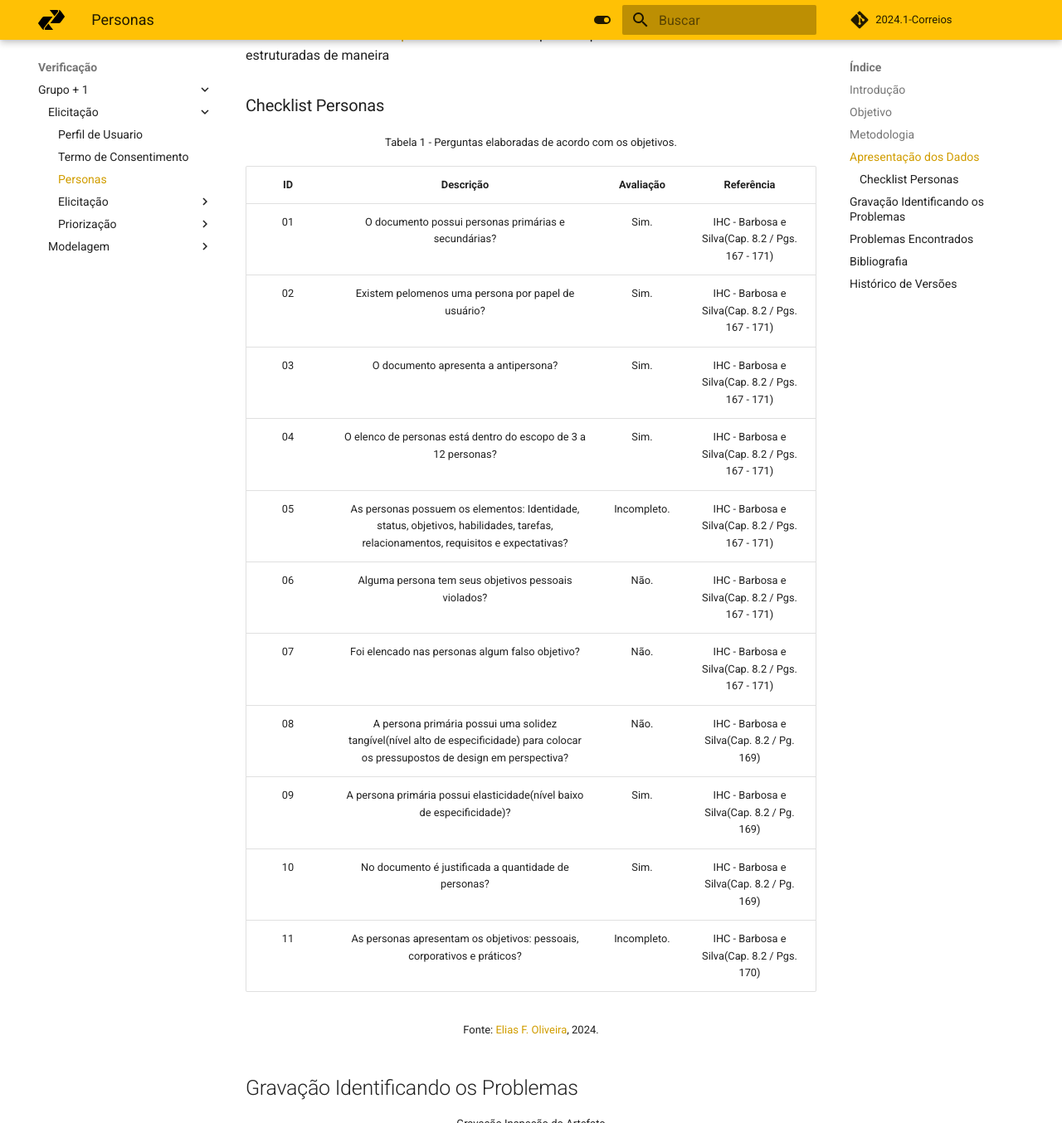
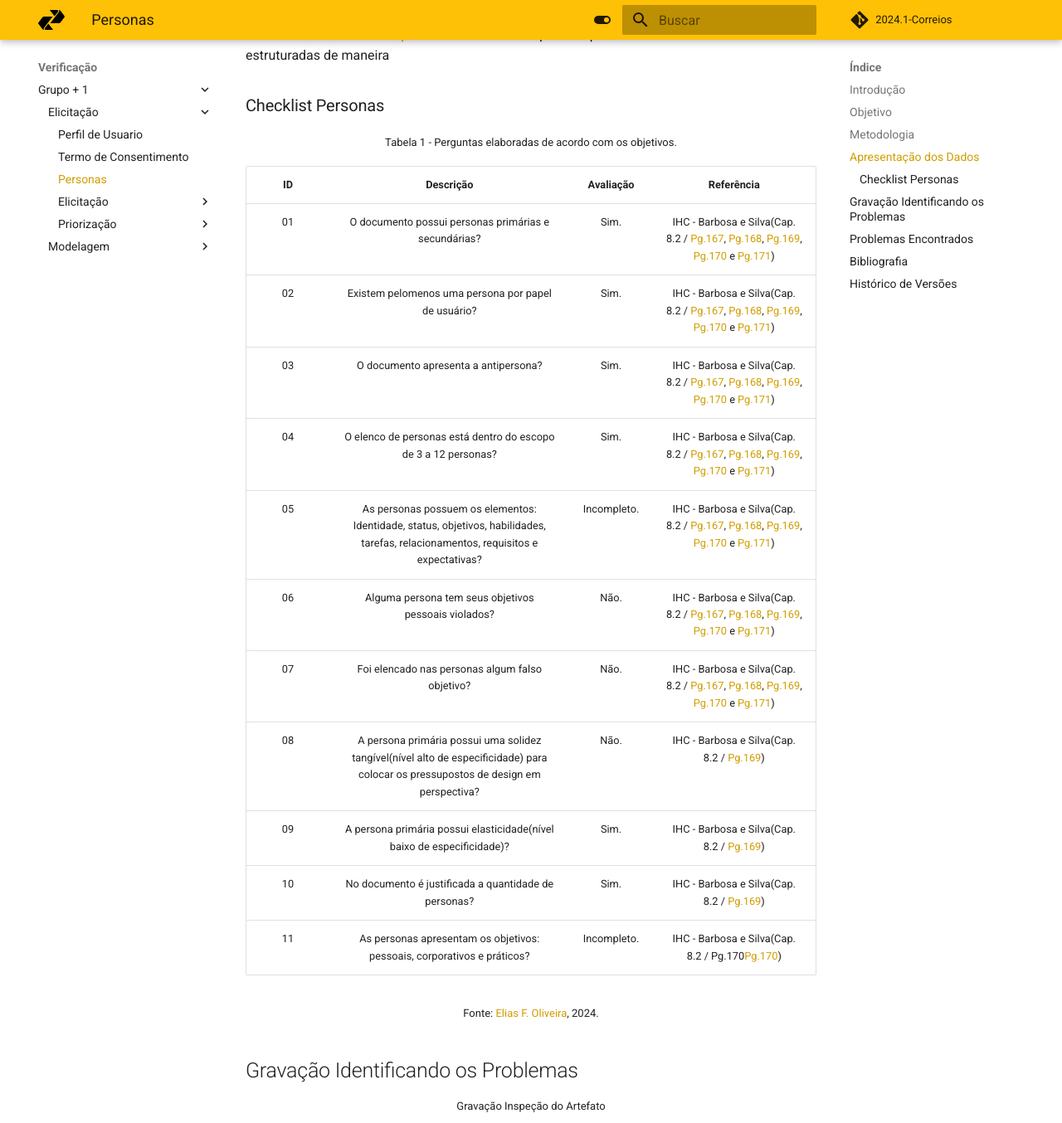
Before and after one commit to Requisitos-de-Software/2024.1-Serasa, an MkDocs documentation site: the page built from docs/verificacao/grupo+1/elicitacao/personas.md, in a window 1280 px wide and 1400 px high, scrolled down 702 px, cut to the strip 0-1354 px from the top of the window. Shown: the whole strip at 83% size. Built offline with MkDocs 1.6.1 and Material for MkDocs 9.7.7, drawn with Linux system fonts in a browser that asks for light colours; comment, search, counter and statistics services are not loaded.

Commit message:
review checklist persons

```diff
--- a/docs/verificacao/grupo+1/elicitacao/personas.md
+++ b/docs/verificacao/grupo+1/elicitacao/personas.md
@@ -21,17 +21,17 @@ Ao analisar o artefato [personas](https://requisitos-de-software.github.io/2024.
 
 |ID| Descrição | Avaliação | Referência|
 |:--:|:--:|:--:|:--:|
-|01| O documento possui personas primárias e secundárias? | Sim. |IHC - Barbosa e Silva(Cap. 8.2 / Pgs. 167 - 171)|
-|02| Existem pelomenos uma persona por papel de usuário? | Sim. |IHC - Barbosa e Silva(Cap. 8.2 / Pgs. 167 - 171)|
-|03| O documento apresenta a antipersona? | Sim. |IHC - Barbosa e Silva(Cap. 8.2 / Pgs. 167 - 171)|
-|04| O elenco de personas está dentro do escopo de 3 a 12 personas? | Sim. |IHC - Barbosa e Silva(Cap. 8.2 / Pgs. 167 - 171)|
-|05| As personas possuem os elementos: Identidade, status, objetivos, habilidades, tarefas, relacionamentos, requisitos e expectativas? | Incompleto. |IHC - Barbosa e Silva(Cap. 8.2 / Pgs. 167 - 171)|
-|06| Alguma persona tem seus objetivos pessoais violados? | Não. |IHC - Barbosa e Silva(Cap. 8.2 / Pgs. 167 - 171)|
-|07| Foi elencado nas personas algum falso objetivo? |Não.|IHC - Barbosa e Silva(Cap. 8.2 / Pgs. 167 - 171)|
-|08| A persona primária possui uma solidez tangível(nível alto de especificidade) para colocar os pressupostos de design em perspectiva?| Não. |IHC - Barbosa e Silva(Cap. 8.2 / Pg. 169)|
-|09| A persona primária possui elasticidade(nível baixo de especificidade)?| Sim. |IHC - Barbosa e Silva(Cap. 8.2 / Pg. 169)|
-|10| No documento é justificada a quantidade de personas? | Sim. |IHC - Barbosa e Silva(Cap. 8.2 / Pg. 169)|
-|11| As personas apresentam os objetivos: pessoais, corporativos e práticos?| Incompleto. |IHC - Barbosa e Silva(Cap. 8.2 / Pgs. 170)|
+|01| O documento possui personas primárias e secundárias? | Sim. |IHC - Barbosa e Silva(Cap. 8.2 / [Pg.167][Pg.167], [Pg.168][Pg.168], [Pg.169][Pg.169], [Pg.170][Pg.170] e [Pg.171][Pg.171])|
+|02| Existem pelomenos uma persona por papel de usuário? | Sim. |IHC - Barbosa e Silva(Cap. 8.2 / [Pg.167][Pg.167], [Pg.168][Pg.168], [Pg.169][Pg.169], [Pg.170][Pg.170] e [Pg.171][Pg.171])|
+|03| O documento apresenta a antipersona? | Sim. |IHC - Barbosa e Silva(Cap. 8.2 / [Pg.167][Pg.167], [Pg.168][Pg.168], [Pg.169][Pg.169], [Pg.170][Pg.170] e [Pg.171][Pg.171])|
+|04| O elenco de personas está dentro do escopo de 3 a 12 personas? | Sim. |IHC - Barbosa e Silva(Cap. 8.2 / [Pg.167][Pg.167], [Pg.168][Pg.168], [Pg.169][Pg.169], [Pg.170][Pg.170] e [Pg.171][Pg.171])|
+|05| As personas possuem os elementos: Identidade, status, objetivos, habilidades, tarefas, relacionamentos, requisitos e expectativas? | Incompleto. |IHC - Barbosa e Silva(Cap. 8.2 / [Pg.167][Pg.167], [Pg.168][Pg.168], [Pg.169][Pg.169], [Pg.170][Pg.170] e [Pg.171][Pg.171])|
+|06| Alguma persona tem seus objetivos pessoais violados? | Não. |IHC - Barbosa e Silva(Cap. 8.2 / [Pg.167][Pg.167], [Pg.168][Pg.168], [Pg.169][Pg.169], [Pg.170][Pg.170] e [Pg.171][Pg.171])|
+|07| Foi elencado nas personas algum falso objetivo? |Não.|IHC - Barbosa e Silva(Cap. 8.2 / [Pg.167][Pg.167], [Pg.168][Pg.168], [Pg.169][Pg.169], [Pg.170][Pg.170] e [Pg.171][Pg.171])|
+|08| A persona primária possui uma solidez tangível(nível alto de especificidade) para colocar os pressupostos de design em perspectiva?| Não. |IHC - Barbosa e Silva(Cap. 8.2 / [Pg.169][Pg.169])|
+|09| A persona primária possui elasticidade(nível baixo de especificidade)?| Sim. |IHC - Barbosa e Silva(Cap. 8.2 / [Pg.169][Pg.169])|
+|10| No documento é justificada a quantidade de personas? | Sim. |IHC - Barbosa e Silva(Cap. 8.2 / [Pg.169][Pg.169])|
+|11| As personas apresentam os objetivos: pessoais, corporativos e práticos?| Incompleto. |IHC - Barbosa e Silva(Cap. 8.2 / Pg.170[Pg.170])|
 
 <font size="2"><p style="text-align: center">Fonte: [Elias F. Oliveira](https://github.com/EliasOliver21), 2024.</p></font>
 
@@ -74,3 +74,9 @@ Abaixo temos a lista dos problemas encontrados ordenados pelo ID de cada um:
 [GabrielFGH]: https://github.com/MMcLovin
 [PabloGH]: https://github.com/pabloheika
 [RicardoGH]: https://www.github.com/avmricardo
+
+[Pg.167]: ../../../assets/imagens_referencias/personas/167.png
+[Pg.168]: ../../../assets/imagens_referencias/personas/168.png
+[Pg.169]: ../../../assets/imagens_referencias/personas/169.png
+[Pg.170]: ../../../assets/imagens_referencias/personas/170.png
+[Pg.171]: ../../../assets/imagens_referencias/personas/171.png
```
Also changed, not shown: docs/assets/imagens_referencias/personas/167.png (added), docs/assets/imagens_referencias/personas/168.png (added), docs/assets/imagens_referencias/personas/169.png (added), docs/assets/imagens_referencias/personas/170.png (added), docs/assets/imagens_referencias/personas/171.png (added).
